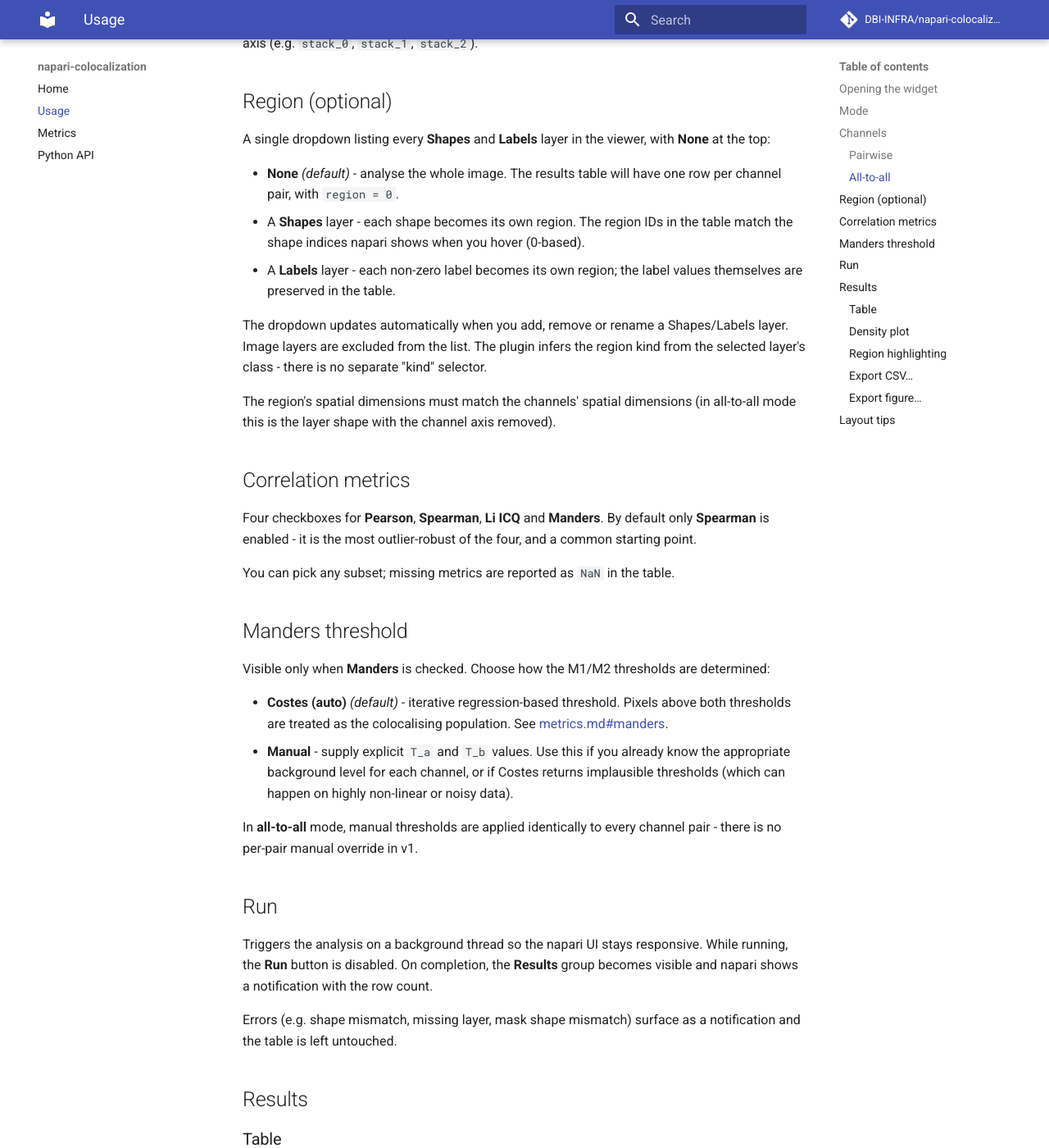
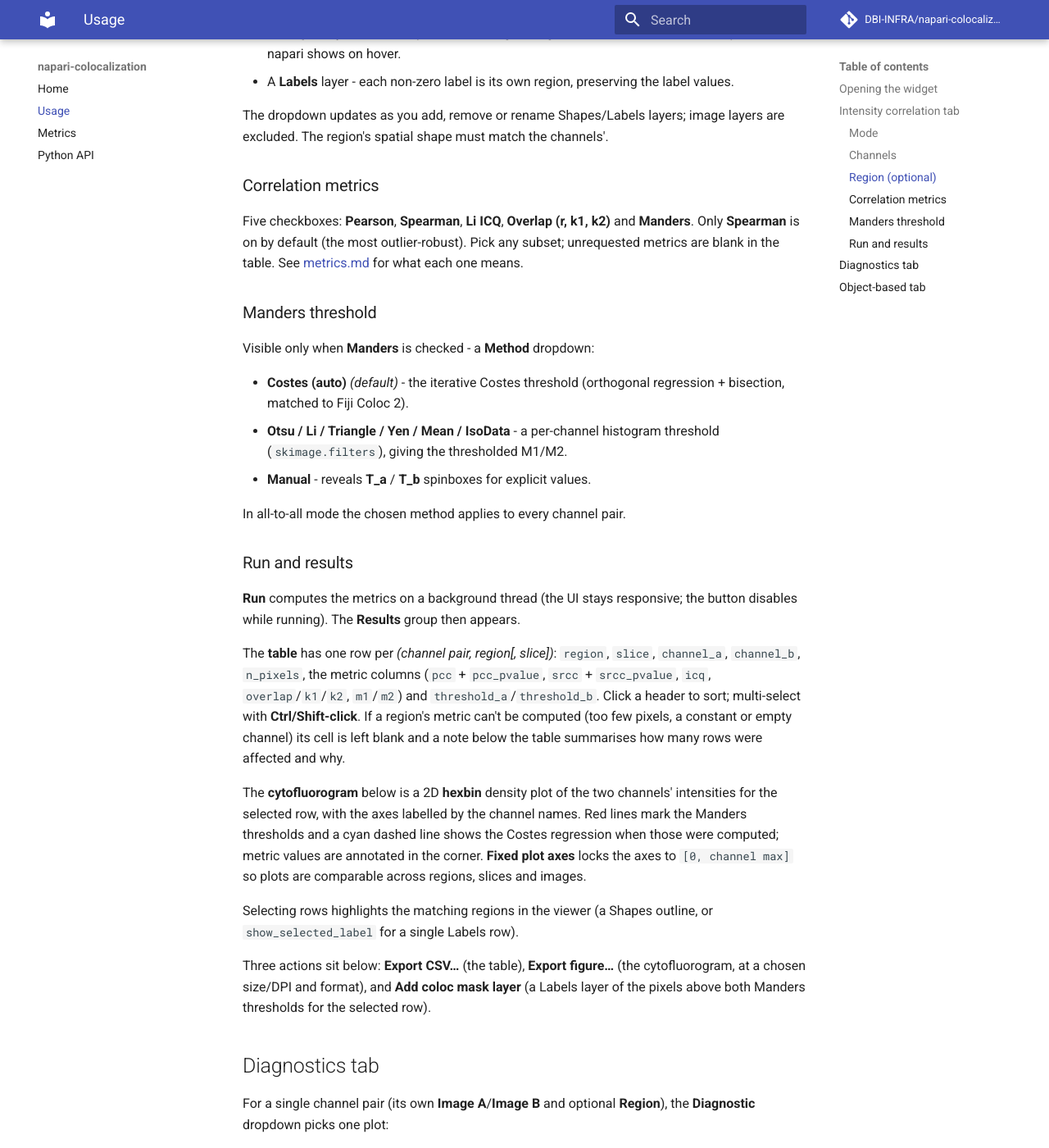
Before and after one commit to DBI-INFRA/napari-colocalization, an MkDocs documentation site: the page built from docs/usage.md, in a window 1280 px wide and 1400 px high, scrolled down 1708 px. Shown: the whole window at 82% size. Built offline with MkDocs 1.6.1 and Material for MkDocs 9.7.7, drawn with Linux system fonts in a browser that asks for light colours; comment, search, counter and statistics services are not loaded; some of the changed text lies outside the part shown.

Commit message:
Refresh the docs for the current feature set
- Rewrite docs/usage.md around the three tabs (Intensity correlation,
  Diagnostics, Object-based) and the new controls (per-Z-slice, the
  threshold-method dropdown, overlap metric, fixed axes, output layers).
- Update index/metrics/api: five metrics not four, the orthogonal Costes
  threshold, the Diagnostics and Object-based sections, the slice column
  in COLUMNS, and make_sample_data_coloc.
- Tutorial: mention the overlap metric and the threshold dropdown.

```diff
--- a/docs/usage.md
+++ b/docs/usage.md
@@ -1,7 +1,7 @@
 # Usage guide
 
-This page walks through every control in the **Colocalization Analysis**
-dock widget, top to bottom.
+This page walks through the **Colocalization Analysis** dock widget and its
+three tabs.
 
 > Documentation index: [Home](index.md) · **Usage** · [Metrics](metrics.md) · [Python API](api.md)
 
@@ -10,181 +10,160 @@
 In napari: **Plugins → Colocalization Analysis**. The widget docks on the
 right by default. To follow along without your own data, load a sample:
 **File → Open Sample → napari-colocalization → Colocalization sample (2D)**.
-A 3D synthetic version is also provided, plus **CBS006RBM** - a
-two-channel benchmark image (~50 % colocalization) downloaded once and
-cached under `~/.cache/napari-colocalization/` from the
+A 3D synthetic version is also provided, plus **CBS006RBM**, a two-channel
+benchmark image (~50 % colocalization) downloaded once and cached under
+`~/.cache/napari-colocalization/` from the
 [Colocalization Benchmark Source](https://colocalization-benchmark.com).
 
 <figure markdown="span">
   ![Widget at first open](img/usage_widget_initial.png){ width=380 }
-  <figcaption>The dock widget at first open.</figcaption>
+  <figcaption>The Intensity correlation tab at first open.</figcaption>
 </figure>
 
-The widget has two halves separated by a draggable divider:
+The widget is split into three tabs, each self-contained (its own channel
+selectors and Run button):
 
-- **Configuration** (top) - what to analyse and how.
-- **Results** (bottom) - Run button, table, density plot, CSV export, and
-  figure export. Hidden until the first run.
+- **Intensity correlation** - the per-region metric table and cytofluorogram.
+- **Diagnostics** - single-pair diagnostic plots.
+- **Object-based** - object-level coincidence and overlap.
 
-Each half has its own scrollbar; if a section overflows you can drag the
-divider or resize the dock to redistribute space.
+## Intensity correlation tab
 
-## Mode
+### Mode
 
 Choose how channels are supplied:
 
 - **Pairwise** *(default)* - pick two separate image layers (e.g.
   `channel_a` and `channel_b`).
 - **All-to-all** - pick a single image layer that has a channel axis (e.g.
-  shape `(C, Y, X)` or `(Z, Y, X, C)`); the plugin computes every channel
-  pair `(i, j)` with `i < j`.
+  shape `(C, Y, X)`); the plugin computes every channel pair `(i, j)` with
+  `i < j`.
 
-The form below this section changes to match.
+### Channels
 
-## Channels
+In **pairwise** mode, two layer combos labelled **Image A** and **Image B**,
+auto-populated from the viewer's image layers. With at least two images
+present, A and B default to *different* layers. Both must have the same
+shape.
 
-### Pairwise
+A **Per Z-slice** checkbox with a **Z axis** spinbox analyses each plane of a
+3D stack separately (one result row per slice, tagged in the `slice` column)
+instead of the whole volume; it requires a 3D image.
 
-Two layer combos labelled **Image A** and **Image B**. They are
-auto-populated from image layers in the viewer. When at least two image
-layers are present, A and B default to *different* layers so the pairwise
-analysis is meaningful out of the box.
+In **all-to-all** mode, a single **Image stack** combo plus a **Channel axis**
+spinbox (bounded by the layer's `.ndim`; the plugin guesses a sensible
+default). Channel names are derived from the layer name plus the index along
+the channel axis (e.g. `stack_0`, `stack_1`).
 
-Both layers must have the same shape; otherwise the run is aborted with a
-notification.
+### Region (optional)
 
-### All-to-all
+A dropdown listing every **Shapes** and **Labels** layer, with **None** at the
+top:
 
-A single **Image stack** combo plus a **Channel axis** spinbox. The spinbox
-is bounded by the selected layer's `.ndim`. When you pick a layer, the
-plugin guesses a sensible default channel axis (the smallest axis if it has
-≤ 8 entries, otherwise axis 0); always double-check it matches your data.
+- **None** *(default)* - analyse the whole image (one row per channel pair,
+  `region = 0`).
+- A **Shapes** layer - each shape is its own region; region IDs match the
+  0-based shape indices napari shows on hover.
+- A **Labels** layer - each non-zero label is its own region, preserving the
+  label values.
 
-Channel names in the results are derived from the layer name plus the index
-along the channel axis (e.g. `stack_0`, `stack_1`, `stack_2`).
+The dropdown updates as you add, remove or rename Shapes/Labels layers; image
+layers are excluded. The region's spatial shape must match the channels'.
 
-## Region (optional)
+### Correlation metrics
 
-A single dropdown listing every **Shapes** and **Labels** layer in the
-viewer, with **None** at the top:
+Five checkboxes: **Pearson**, **Spearman**, **Li ICQ**, **Overlap (r, k1, k2)**
+and **Manders**. Only **Spearman** is on by default (the most outlier-robust).
+Pick any subset; unrequested metrics are blank in the table. See
+[metrics.md](metrics.md) for what each one means.
 
-- **None** *(default)* - analyse the whole image. The results table will
-  have one row per channel pair, with `region = 0`.
-- A **Shapes** layer - each shape becomes its own region. The region IDs
-  in the table match the shape indices napari shows when you hover
-  (0-based).
-- A **Labels** layer - each non-zero label becomes its own region; the
-  label values themselves are preserved in the table.
+### Manders threshold
 
-The dropdown updates automatically when you add, remove or rename a
-Shapes/Labels layer. Image layers are excluded from the list. The
-plugin infers the region kind from the selected layer's class - there
-is no separate "kind" selector.
+Visible only when **Manders** is checked - a **Method** dropdown:
 
-The region's spatial dimensions must match the channels' spatial
-dimensions (in all-to-all mode this is the layer shape with the channel
-axis removed).
+- **Costes (auto)** *(default)* - the iterative Costes threshold (orthogonal
+  regression + bisection, matched to Fiji Coloc 2).
+- **Otsu / Li / Triangle / Yen / Mean / IsoData** - a per-channel
+  histogram threshold (`skimage.filters`), giving the thresholded M1/M2.
+- **Manual** - reveals **T_a** / **T_b** spinboxes for explicit values.
 
-## Correlation metrics
+In all-to-all mode the chosen method applies to every channel pair.
 
-Four checkboxes for **Pearson**, **Spearman**, **Li ICQ** and **Manders**. By default
-only **Spearman** is enabled - it is the most outlier-robust of the four,
-and a common starting point.
+### Run and results
 
-You can pick any subset; missing metrics are reported as `NaN` in the
-table.
+**Run** computes the metrics on a background thread (the UI stays responsive;
+the button disables while running). The **Results** group then appears.
 
-## Manders threshold
+The **table** has one row per *(channel pair, region[, slice])*: `region`,
+`slice`, `channel_a`, `channel_b`, `n_pixels`, the metric columns (`pcc` +
+`pcc_pvalue`, `srcc` + `srcc_pvalue`, `icq`, `overlap`/`k1`/`k2`, `m1`/`m2`)
+and `threshold_a`/`threshold_b`. Click a header to sort; multi-select with
+**Ctrl/Shift-click**. If a region's metric can't be computed (too few pixels,
+a constant or empty channel) its cell is left blank and a note below the table
+summarises how many rows were affected and why.
 
-Visible only when **Manders** is checked. Choose how the M1/M2 thresholds
-are determined:
+The **cytofluorogram** below is a 2D **hexbin** density plot of the two
+channels' intensities for the selected row, with the axes labelled by the
+channel names. Red lines mark the Manders thresholds and a cyan dashed line
+shows the Costes regression when those were computed; metric values are
+annotated in the corner. **Fixed plot axes** locks the axes to
+`[0, channel max]` so plots are comparable across regions, slices and images.
 
-- **Costes (auto)** *(default)* - iterative regression-based threshold.
-  Pixels above both thresholds are treated as the colocalising population.
-  See [metrics.md#manders](metrics.md#manders-mcc).
-- **Manual** - supply explicit `T_a` and `T_b` values. Use this if you
-  already know the appropriate background level for each channel, or if
-  Costes returns implausible thresholds (which can happen on highly
-  non-linear or noisy data).
+Selecting rows highlights the matching regions in the viewer (a Shapes
+outline, or `show_selected_label` for a single Labels row).
 
-In **all-to-all** mode, manual thresholds are applied identically to every
-channel pair - there is no per-pair manual override in v1.
+Three actions sit below: **Export CSV…** (the table), **Export figure…** (the
+cytofluorogram, at a chosen size/DPI and format), and **Add coloc mask
+layer** (a Labels layer of the pixels above both Manders thresholds for the
+selected row).
 
-## Run
+## Diagnostics tab
 
-Triggers the analysis on a background thread so the napari UI stays
-responsive. While running, the **Run** button is disabled. On completion,
-the **Results** group becomes visible and napari shows a notification with
-the row count.
+For a single channel pair (its own **Image A**/**Image B** and optional
+**Region**), the **Diagnostic** dropdown picks one plot:
 
-Errors (e.g. shape mismatch, missing layer, mask shape mismatch) surface
-as a notification and the table is left untouched.
+- **Costes randomization** - the significance test: channel B is block-
+  scrambled many times to build a null PCC distribution, plotted as a
+  histogram with the observed PCC, a p-value and a z-score. Parameters:
+  **Iterations** and **Block size**. 2D or 3D.
+- **Van Steensel CCF** - Pearson's r as channel B is shifted across
+  **Max shift** pixels; a peak at 0 indicates colocalization.
+- **Li ICA** - the intensity-correlation-analysis scatter (intensity vs
+  covariance product) for each channel, with the ICQ value.
 
-## Results
+<figure markdown="span">
+  ![Diagnostics tab](img/widget_diagnostics.png){ width=520 }
+  <figcaption>Costes randomization on the Diagnostics tab.</figcaption>
+</figure>
 
-### Table
+**Run diagnostic** renders the plot and a one-line summary. **Export
+figure…** saves it. For Costes randomization, **Add scrambled example** adds
+one block-scrambled copy of Image B to the viewer as an Image layer.
 
-One row per **(channel pair, region)** combination. Columns:
+## Object-based tab
 
-| Column | Meaning |
-|---|---|
-| `region` | Region ID (0 = whole image; otherwise the shape index or label value). |
-| `channel_a`, `channel_b` | Channel names. |
-| `n_pixels` | Number of pixels analysed in this region. |
-| `pcc`, `pcc_pvalue` | Pearson correlation + two-tailed p-value. |
-| `srcc`, `srcc_pvalue` | Spearman rank correlation + p-value. |
-| `icq` | Li's Intensity Correlation Quotient (−0.5 to +0.5). |
-| `m1`, `m2` | Manders' M1 and M2 coefficients. |
-| `threshold_a`, `threshold_b` | Thresholds used for MCC (whether manual or Costes-derived). |
+Compares segmented *objects* between two channels. **Objects from** chooses
+the source:
 
-Click any column header to sort. The table sorts ascending on `region` by
-default. Multi-row selection works with **Ctrl-click** / **Shift-click**.
+- **Threshold images** *(default)* - pick **Image A**/**Image B**, a
+  **Threshold** method (Otsu/Li/…) and a **Min object size**; the plugin
+  thresholds and connected-component-labels each channel. An optional
+  **Region** restricts detection.
+- **Labels layers** - pick two existing **Labels** layers (e.g. from
+  cellpose/StarDist or manual painting).
 
-### Density plot
+**Overlays** toggles **Show centroids (Points)** and **Show
+nearest-neighbour links (Vectors)**.
 
-A 2D **hexbin** density plot of channel-A vs channel-B intensity for the
-**most recently selected** row. Hex cell colour is on a log scale (so a
-few dense background cells don't wash out signal cells), and empty cells
-are transparent against the black background. Vertical / horizontal red
-lines mark the Manders thresholds when those metrics were computed. The
-metric values for the selected row are written in the upper-left corner.
+<figure markdown="span">
+  ![Object-based tab](img/widget_objects.png){ width=520 }
+  <figcaption>Object-based coincidence and overlap.</figcaption>
+</figure>
 
-Hexbin aggregates pixels into a fixed grid, so render cost is bounded
-regardless of region size - every pixel in the region contributes,
-nothing is subsampled.
-
-### Region highlighting
-
-When you select rows in the table:
-
-- **Shapes source** - every selected row's shape gets the dashed-outline
-  highlight in the viewer.
-- **Labels source** - selecting a single row turns on `show_selected_label`
-  for that label; selecting multiple rows drops the focus filter so all
-  labels remain visible (napari only emphasises one label at a time).
-- **None source** - no viewer highlighting.
-
-Ctrl-clicking the only selected row deselects it; the density plot clears
-and the viewer highlight is removed.
-
-### Export CSV…
-
-Saves the current table as CSV via a file dialog. Column order matches the
-table. Missing values are written as empty cells.
-
-### Export figure…
-
-Saves the current density plot as an image. A small dialog asks for
-**width** and **height** in inches and **DPI** before opening a file
-dialog; the file extension chooses the format (PNG, PDF, SVG, or TIFF).
-The black axes background is preserved. The on-screen canvas is not
-resized - only the saved file uses the chosen dimensions.
-
-## Layout tips
-
-- The divider between **Configuration** and **Results** is draggable -
-  pull it down if your config has many active options.
-- The divider between the **table** and the **density plot** is also
-  draggable. The default 60/40 split favours the table.
-- Both halves of the widget have scrollbars when their content overflows;
-  the widget stays usable even in narrow docks.
+**Run object analysis** fills the **Object results** table - one row per
+object (`channel`, `object`, `n_pixels`, `centroid`, `coincident`,
+`overlap`) - with a per-channel summary below. *Coincident* means the
+object's centroid falls inside an object of the other channel; *overlap*
+means its pixels touch one. If overlays are enabled, object centroids are
+added as Points layers (coloured by each channel's colormap) and the
+nearest-neighbour links as a Vectors layer; re-running replaces them.
```
Also changed, not shown: docs/api.md (+5 -2 lines), docs/index.md (+22 -17 lines), docs/metrics.md (+3 -2 lines), 1 other file.
